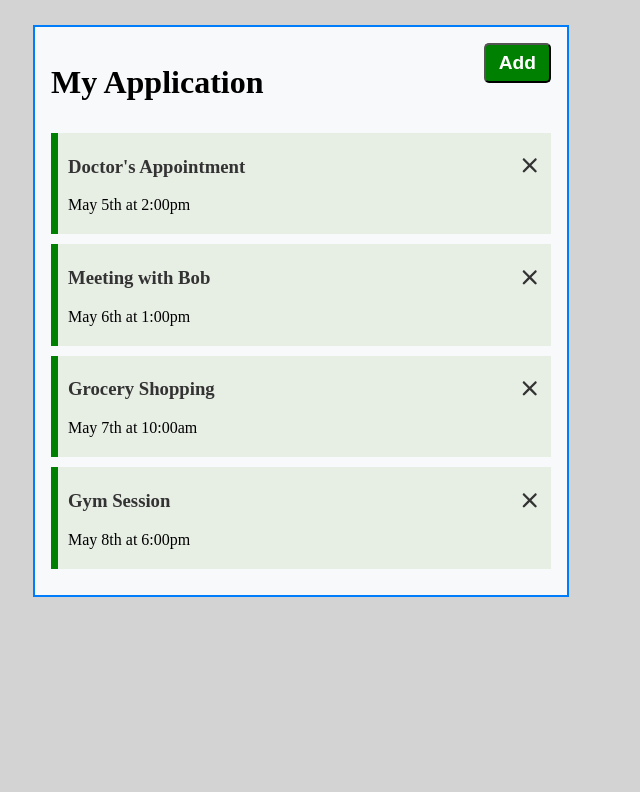
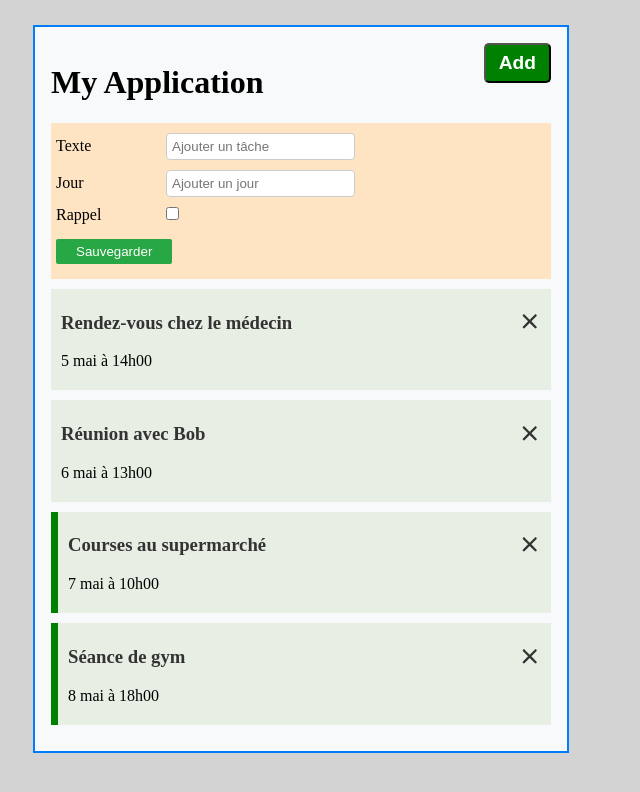
Before and after one commit to johanalain11/TodoApp-angular, an Angular app: page / in a window 1280 px wide. Shown: the top 792 px of the page, without its empty margins (0-640 px from the left). Built offline with nearby package versions, Linux system fonts and the light colour scheme; data requests are answered from the project's data file.

Commit message:
Implémentation de l'ajout de tâches

```diff
--- a/db.json
+++ b/db.json
@@ -2,26 +2,26 @@
   "tasks": [
     {
       "id": "1",
-      "text": "Doctor's Appointment",
-      "day": "May 5th at 2:00pm",
-      "reminder": true
+      "text": "Rendez-vous chez le médecin",
+      "day": "5 mai à 14h00",
+      "reminder": false
     },
     {
       "id": "2",
-      "text": "Meeting with Bob",
-      "day": "May 6th at 1:00pm",
-      "reminder": true
+      "text": "Réunion avec Bob",
+      "day": "6 mai à 13h00",
+      "reminder": false
     },
     {
       "id": "3",
-      "text": "Grocery Shopping",
-      "day": "May 7th at 10:00am",
+      "text": "Courses au supermarché",
+      "day": "7 mai à 10h00",
       "reminder": true
     },
     {
       "id": "4",
-      "text": "Gym Session",
-      "day": "May 8th at 6:00pm",
+      "text": "Séance de gym",
+      "day": "8 mai à 18h00",
       "reminder": true
     }
   ]
--- a/src/app/add-task/add-task.html
+++ /dev/null
@@ -1 +0,0 @@
-<p>add-task works!</p>
--- /dev/null
+++ b/src/app/components/add-task/add-task.css
@@ -0,0 +1,30 @@
+form {
+  background-color:bisque;
+  padding: 5px;
+}
+label {
+  margin-bottom: 5px;
+  width: 100px;
+  display: inline-block;
+}
+.form-control input {
+  padding: 5px;
+  margin: 5px 10px;
+  border: 1px solid #ccc;
+  border-radius: 4px;
+  width: max-content;
+}
+
+.submit-btn {
+  background-color: #28a745;
+  color: white;
+  border: none;
+  border-radius: 2px;
+  padding: 5px 20px;
+  margin-block: 10px;
+  cursor: pointer;
+}
+
+.submit-btn:hover {
+  background-color: #218838;
+}
--- /dev/null
+++ b/src/app/components/add-task/add-task.html
@@ -0,0 +1,15 @@
+<form (ngSubmit)="onSubmit()">
+  <div class="form-control">
+    <label for="text">Texte</label>
+    <input type="text" name="text" id="text" placeholder="Ajouter un tâche" [(ngModel)]="text">
+  </div>
+  <div class="form-control">
+    <label for="day">Jour</label>
+    <input type="text" name="day" id="day" placeholder="Ajouter un jour" [(ngModel)]="day">
+  </div>
+  <div class="form-control">
+    <label for="reminder">Rappel</label>
+    <input type="checkbox" name="reminder" id="reminder" [(ngModel)]="reminder">
+  </div>
+  <input type="submit" value="Sauvegarder" class="submit-btn">
+</form>
--- /dev/null
+++ b/src/app/components/add-task/add-task.ts
@@ -0,0 +1,35 @@
+import { Component, Output, EventEmitter } from '@angular/core';
+import { FormsModule } from '@angular/forms';
+import { Task } from '../../Task';
+
+@Component({
+  selector: 'app-add-task',
+  imports: [FormsModule],
+  templateUrl: './add-task.html',
+  styleUrl: './add-task.css'
+})
+export class AddTask {
+  @Output() onAddTask: EventEmitter<Task> = new EventEmitter();
+  text: string = '';
+  day: string = '';
+  reminder: boolean = false;
+
+  onSubmit() {
+    if(!this.text || !this.day) {
+      alert('Veuillez remplir tous les champs');
+      return;
+    }
+
+    const newTask: Task = {
+      text: this.text,
+      day: this.day,
+      reminder: this.reminder
+    };
+
+    this.onAddTask.emit(newTask);
+
+    this.text = '';
+    this.day = '';
+    this.reminder = false;
+  }
+}
--- a/src/app/components/tasks/tasks.html
+++ b/src/app/components/tasks/tasks.html
@@ -1,3 +1,4 @@
+<app-add-task (onAddTask)="addTask($event)"></app-add-task>
 @for (task of tasks; track task.id) {
   <app-task-item [task]="task" (onDeleteTask)="deleteTask(task)" (onToggleReminder)="toggleReminder(task)"></app-task-item>
 }
--- a/src/app/components/tasks/tasks.ts
+++ b/src/app/components/tasks/tasks.ts
@@ -2,10 +2,11 @@ import { Component } from '@angular/core';
 import {Task} from '../../Task';
 import { TaskItem } from '../task-item/task-item';
 import { TaskService } from '../../services/task';
+import { AddTask } from '../add-task/add-task';
 
 @Component({
   selector: 'app-tasks',
-  imports: [TaskItem],
+  imports: [TaskItem, AddTask],
   templateUrl: './tasks.html',
   styleUrl: './tasks.css'
 })
@@ -30,4 +31,11 @@ export class Tasks {
     task.reminder = !task.reminder;
     this.taskService.updateTaskReminder(task).subscribe();
   }
+
+  addTask(task: Task) {
+    this.taskService.addTask(task).subscribe((newTask: Task) => {
+      this.tasks.push(newTask);
+    });
+  }
+
 }
--- a/src/app/services/task.ts
+++ b/src/app/services/task.ts
@@ -32,4 +32,8 @@ export class TaskService {
     const url = `${this.apiUrl}/${task.id}`;
     return this.http.put<Task>(url, task, httpOptions);
   }
+
+  addTask(task: Task): Observable<Task> {
+    return this.http.post<Task>(this.apiUrl, task, httpOptions);
+  }
 }
```
Also changed, not shown: src/app/add-task/add-task.ts (deleted, +0 -11 lines), src/app/add-task/add-task.css (deleted), 1 other file (tests, documents, lock files or other folders).
